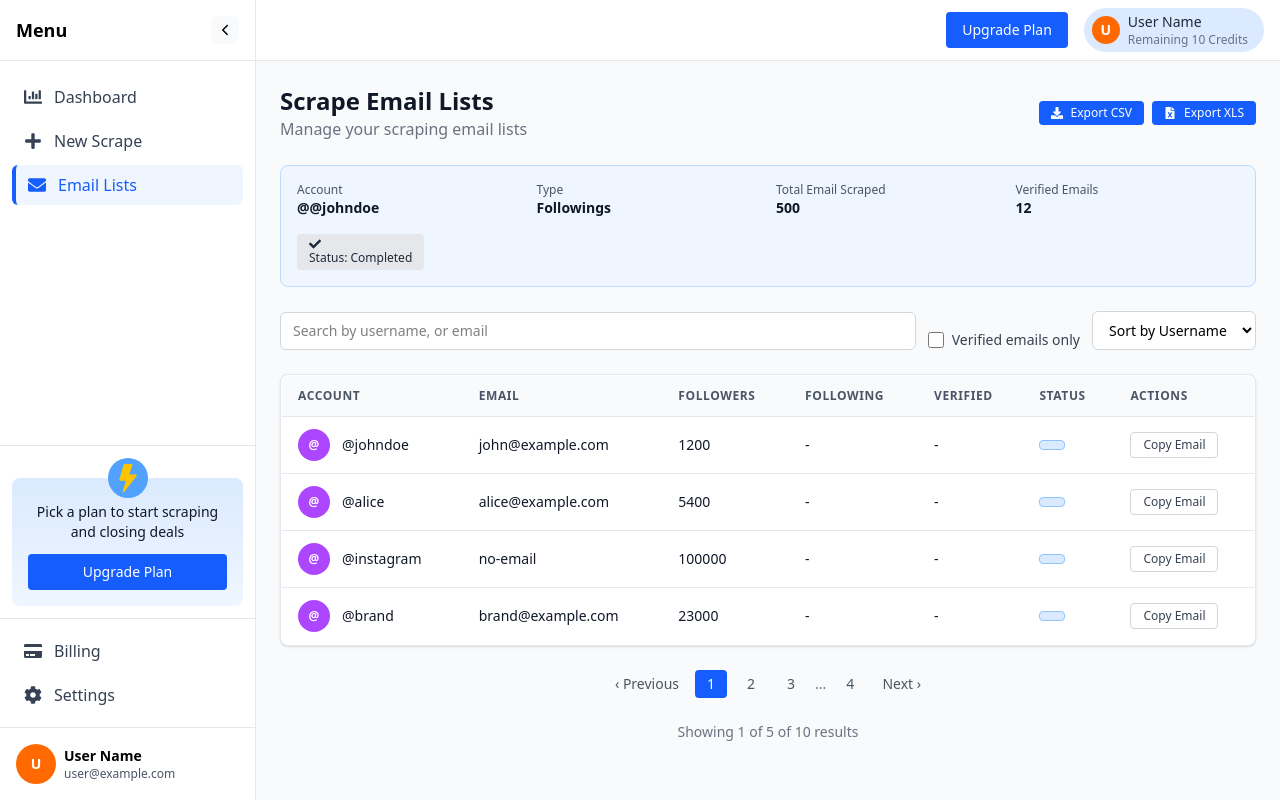
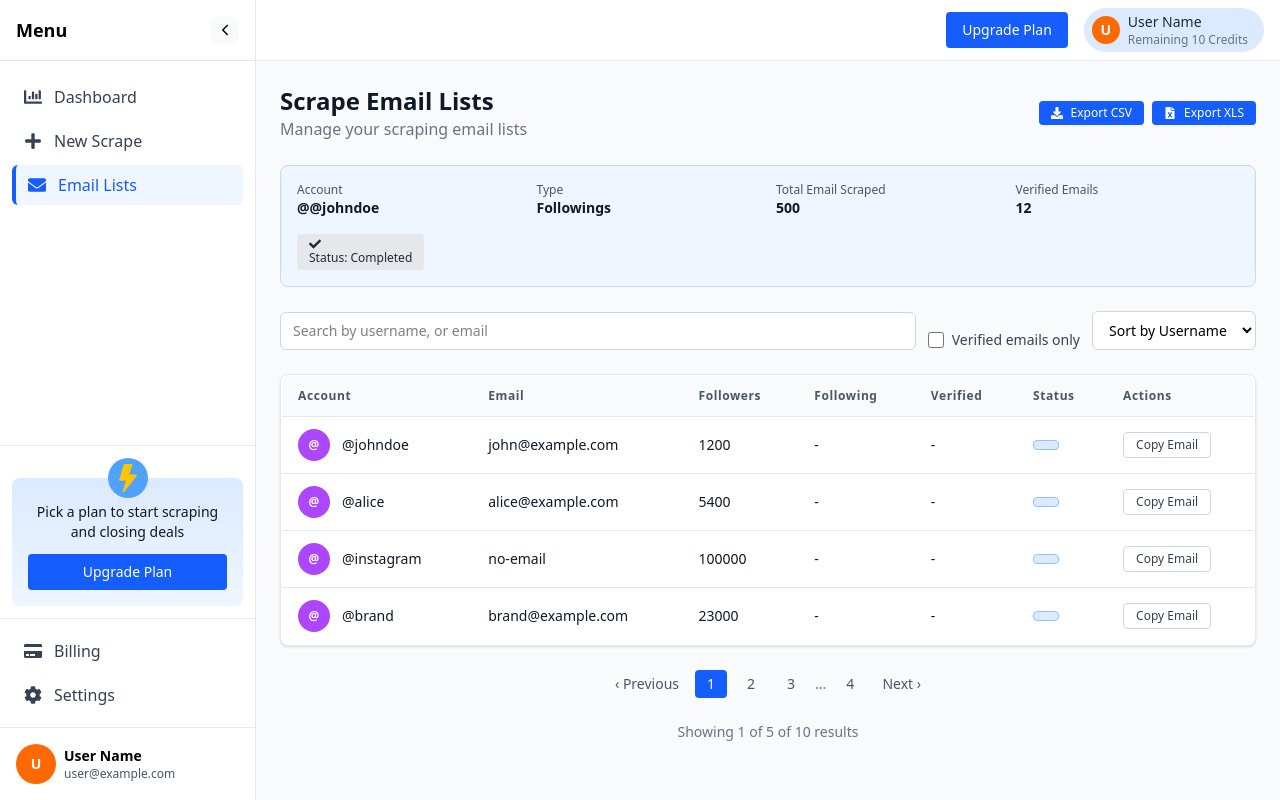
Before and after one commit to ioNihal/reusable-dashboard, a React (Vite) app: page /results in a window 1280 px wide. Built offline with nearby package versions, Linux system fonts and the light colour scheme.

Commit message:
dashboard home full done

```diff
--- a/src/components/ui/Table.jsx
+++ b/src/components/ui/Table.jsx
@@ -53,7 +53,7 @@ export default function Table({ columns = [], data = [] }) {
                 <thead className="bg-gray-50 border-b border-gray-200">
                     <tr className="text-left text-sm font-semibold text-gray-700">
                         {columns.map((c) => (
-                            <th key={c.key} className="px-4 py-3 text-xs font-semibold text-gray-600 uppercase tracking-wider">{c.title}</th>
+                            <th key={c.key} className="px-4 py-3 text-xs font-semibold text-gray-600 tracking-wider">{c.title}</th>
                         ))}
                     </tr>
                 </thead>
--- a/src/pages/Dashboard.jsx
+++ b/src/pages/Dashboard.jsx
@@ -6,6 +6,7 @@ import Button from '../components/ui/Button'
 import Badge from '../components/ui/Badge'
 import Table from '../components/ui/Table'
 import { FaPlus } from 'react-icons/fa'
+import { HiDotsVertical } from 'react-icons/hi'
 
 
 export default function Dashboard() {
@@ -21,7 +22,7 @@ export default function Dashboard() {
         { key: 'emails', title: 'Emails' },
         { key: 'verified', title: 'Verified' },
         { key: 'date', title: 'Date' },
-        { key: 'actions', title: 'Actions', render: () => <button className="text-gray-400 hover:text-gray-600">⋯</button> },
+        { key: 'actions', title: 'Actions', render: () => <button className="text-gray-400 hover:text-gray-600 cursor-pointer"><HiDotsVertical /></button> },
     ]
 
     const scrapeData = [
```
